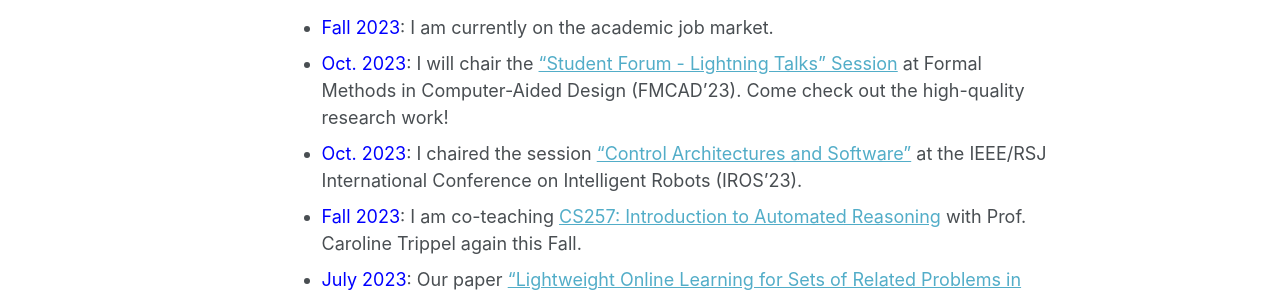
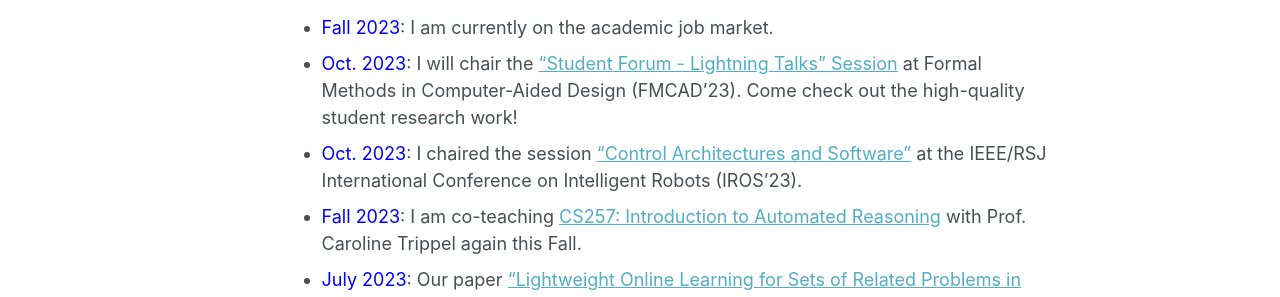
Before and after one commit to wu-haoze/wu-haoze.github.io, a Jekyll site: the page built from _pages/about.md, in a window 1280 px wide and 1129 px high. Shown: the part 485-782 px from the top of the window. Built offline with Jekyll 4.4.1, drawn with Linux system fonts in a browser that asks for light colours.

Commit message:
Update about.md

```diff
--- a/_pages/about.md
+++ b/_pages/about.md
@@ -14,7 +14,7 @@ I am a passionate educator. At Stanford, I have developed and taught a new cours
 
 <span style="color:red">**News:**</span>
 - <span style="color:blue">Fall 2023</span>: I am currently on the academic job market.
-- <span style="color:blue">Oct. 2023</span>: I will chair the ["Student Forum - Lightning Talks" Session](https://fmcad.org/FMCAD23/program/){:target="_blank"} at Formal Methods in Computer-Aided Design (FMCAD'23). Come check out the high-quality research work!
+- <span style="color:blue">Oct. 2023</span>: I will chair the ["Student Forum - Lightning Talks" Session](https://fmcad.org/FMCAD23/program/){:target="_blank"} at Formal Methods in Computer-Aided Design (FMCAD'23). Come check out the high-quality student research work!
 - <span style="color:blue">Oct. 2023</span>: I chaired the session ["Control Architectures and Software"](https://ras.papercept.net/conferences/conferences/IROS23/program/IROS23_ContentListWeb_3.html#tubt4){:target="_blank"} at the IEEE/RSJ International Conference on Intelligent Robots (IROS'23).
 - <span style="color:blue">Fall 2023</span>: I am co-teaching [CS257: Introduction to Automated Reasoning](http://web.stanford.edu/class/cs257/){:target="_blank"} with Prof. Caroline Trippel again this Fall.
 - <span style="color:blue">July 2023</span>: Our paper ["Lightweight Online Learning for Sets of Related Problems in Automated Reasoning"](https://arxiv.org/abs/2305.11087){:target="_blank"} was notimated for the best paper at Formal Methods in Computer-Aided Design (FMCAD'23).
```
